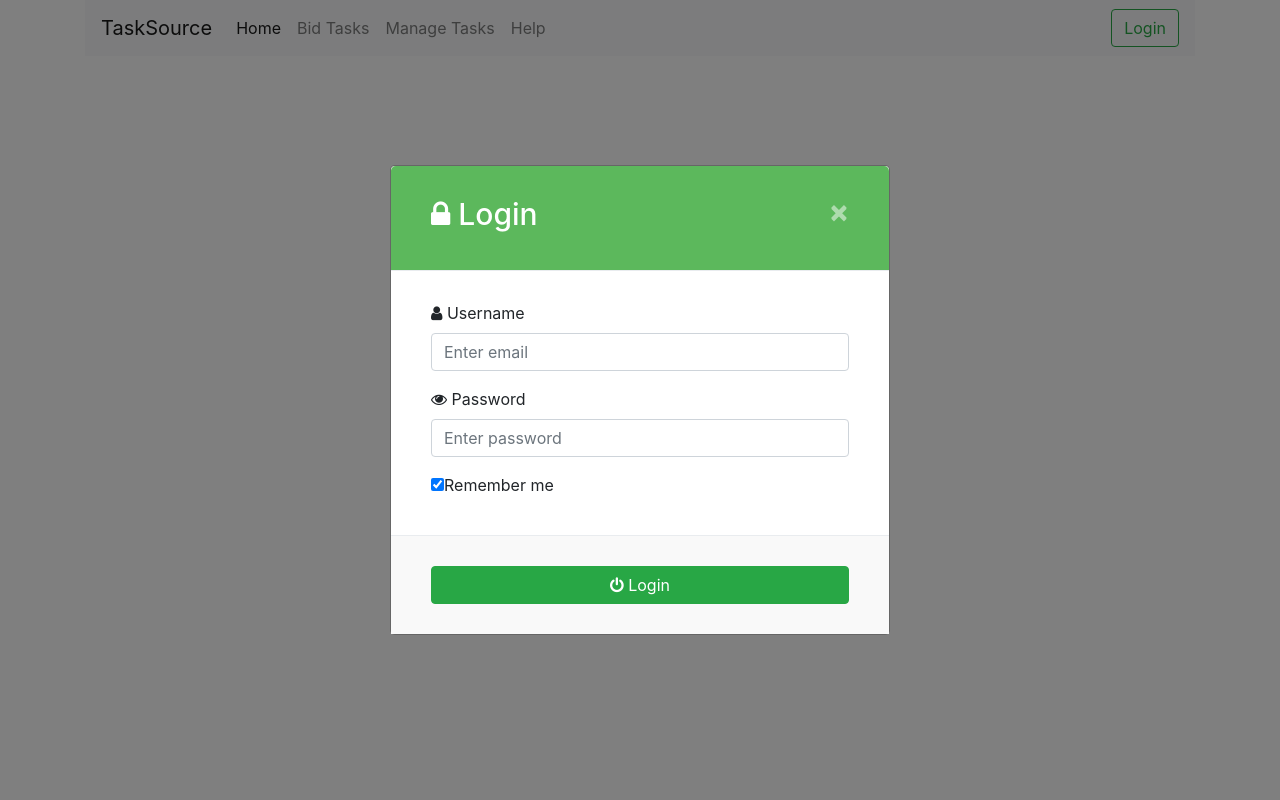
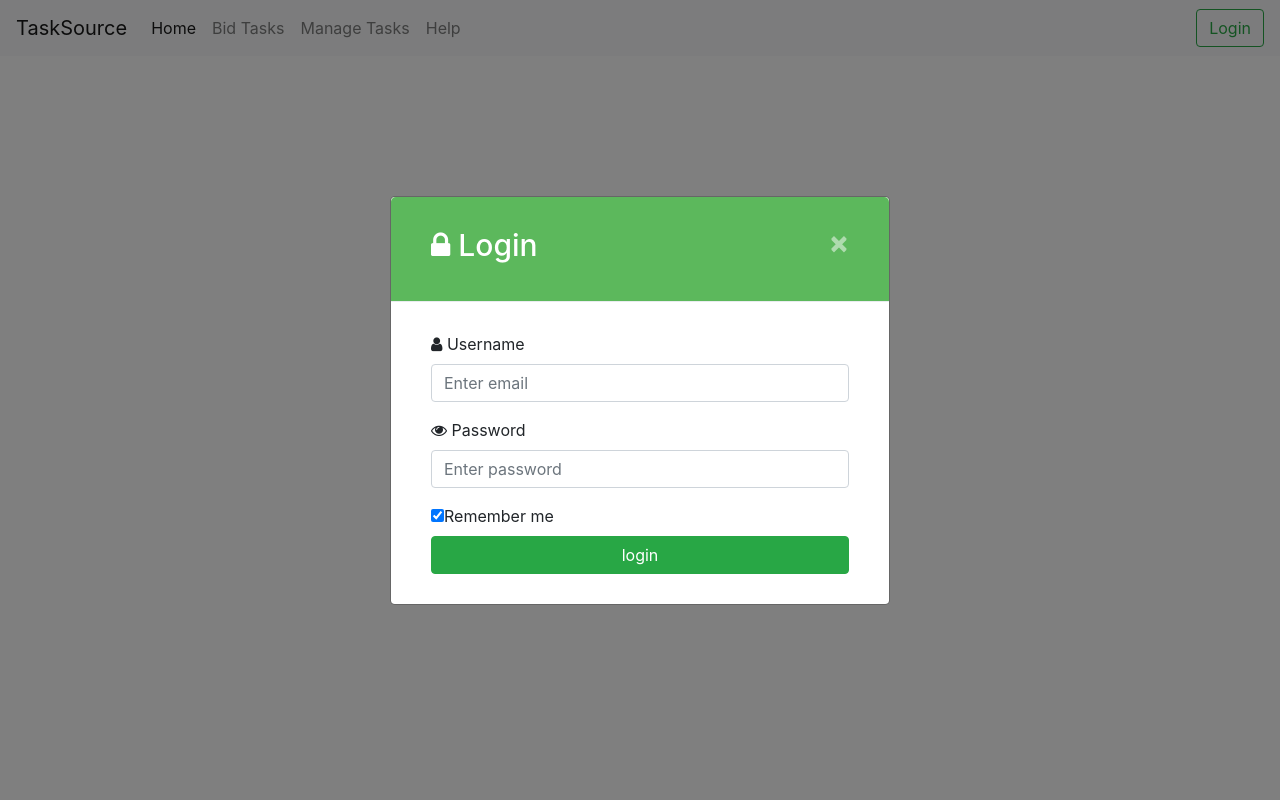
Before and after one commit to CS2102-team-09/cs2102-task-sourcing, a PHP site: page / in a window 1280 px wide, after a click on "Login". Run offline with PHP 8.4, Linux system fonts and the light colour scheme; some libraries are stand-ins or nearby versions.

Commit message:
fix login bug

```diff
--- a/htdocs/index.php
+++ b/htdocs/index.php
@@ -29,7 +29,6 @@ if (isset($_SESSION['login_user'])) {
     </style>
 </head>
 <body>
-<div class="container">
     <nav class="navbar navbar-expand-lg navbar-light bg-light">
         <a class="navbar-brand" href="#">TaskSource</a>
         <button class="navbar-toggler" type="button" data-toggle="collapse" data-target="#navbarSupportedContent"
@@ -58,8 +57,6 @@ if (isset($_SESSION['login_user'])) {
             </button>
         </div>
     </nav>
-</div>
-
 
 <!-- Modal -->
 <div class="modal fade" id="loginModel">
@@ -76,26 +73,23 @@ if (isset($_SESSION['login_user'])) {
 
 
             <div class="modal-body" style="padding:30px 40px;">
-                <form role="form">
+                <form action="" method="post">
                     <div class="form-group">
-                        <label for="usrname"><span class="fa fa-user"></span> Username</label>
-                        <input type="text" class="form-control" id="usrname" placeholder="Enter email">
+                        <label for="username"><span class="fa fa-user"></span> Username</label>
+                        <input type="text" class="form-control" id="username" placeholder="Enter email" name="username">
                     </div>
                     <div class="form-group">
-                        <label for="psw"><span class="fa fa-eye"></span> Password</label>
-                        <input type="text" class="form-control" id="psw" placeholder="Enter password">
+                        <label for="password"><span class="fa fa-eye"></span> Password</label>
+                        <input type="text" class="form-control" id="password" placeholder="Enter password" name="password">
                     </div>
                     <div class="checkbox">
                         <label><input type="checkbox" value="" checked>Remember me</label>
                     </div>
-
+                    <input name="submit" type="submit" class="btn btn-success btn-block" value=" login ">
+                    <span><?php echo $error; ?></span>
                 </form>
             </div>
 
-
-            <div class="modal-footer" style="padding:30px 40px;">
-                <button type="submit" class="btn btn-success btn-block"><span class="fa fa-power-off"></span> Login</button>
-            </div>
         </div>
 
     </div>
```
